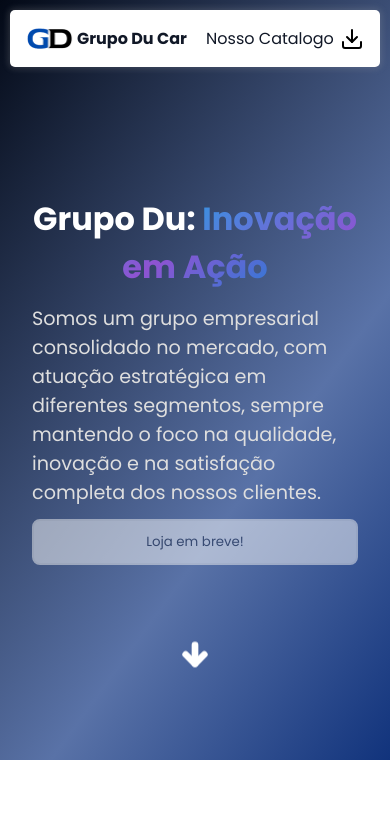
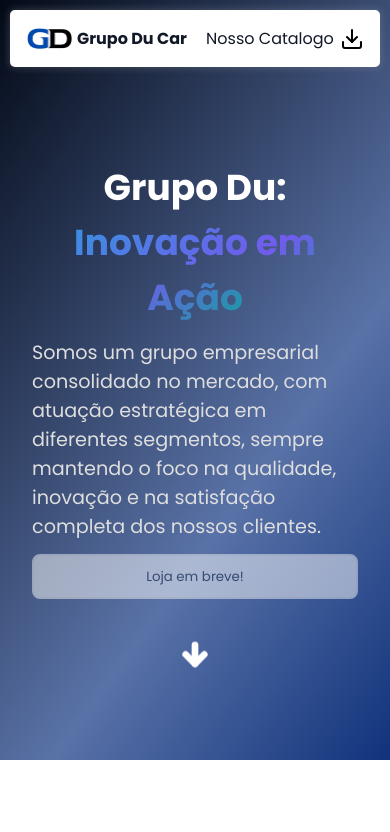
Before and after one commit to GrupoDu/grupodu-landingpage, a Next.js app: page / in a window 390 px wide. Shown: the top 832 px of the page. Built offline with nearby package versions, Linux system fonts and the light colour scheme.

Commit message:
style(page): cor do texto destaque

```diff
--- a/src/app/page.module.scss
+++ b/src/app/page.module.scss
@@ -19,26 +19,6 @@
       rgba(89, 114, 167, 1) 64%,
       rgba(17, 51, 124, 1) 100%
     );
-
-    .title {
-      display: flex;
-      gap: 0.4em;
-
-      h1 {
-        color: white;
-      }
-
-      .titleGradient {
-        background: #4b58da;
-        background: linear-gradient(
-          100deg,
-          rgba(75, 88, 218, 1) 0%,
-          rgba(52, 129, 135, 1) 100%
-        );
-        background-clip: text;
-        color: transparent;
-      }
-    }
 
     h1 {
       text-align: center;
@@ -268,8 +248,8 @@
   background: linear-gradient(
     141deg,
     rgba(56, 146, 224, 1) 0%,
-    rgb(142, 83, 209) 59%,
-    rgb(51, 122, 214) 100%
+    rgb(113, 91, 236) 59%,
+    rgb(24, 157, 161) 100%
   );
   background-clip: text;
   color: transparent;
@@ -282,7 +262,7 @@
       width: 100%;
 
       h1 {
-        font-size: 2em;
+        font-size: 36px;
         color: white;
       }
 
```
